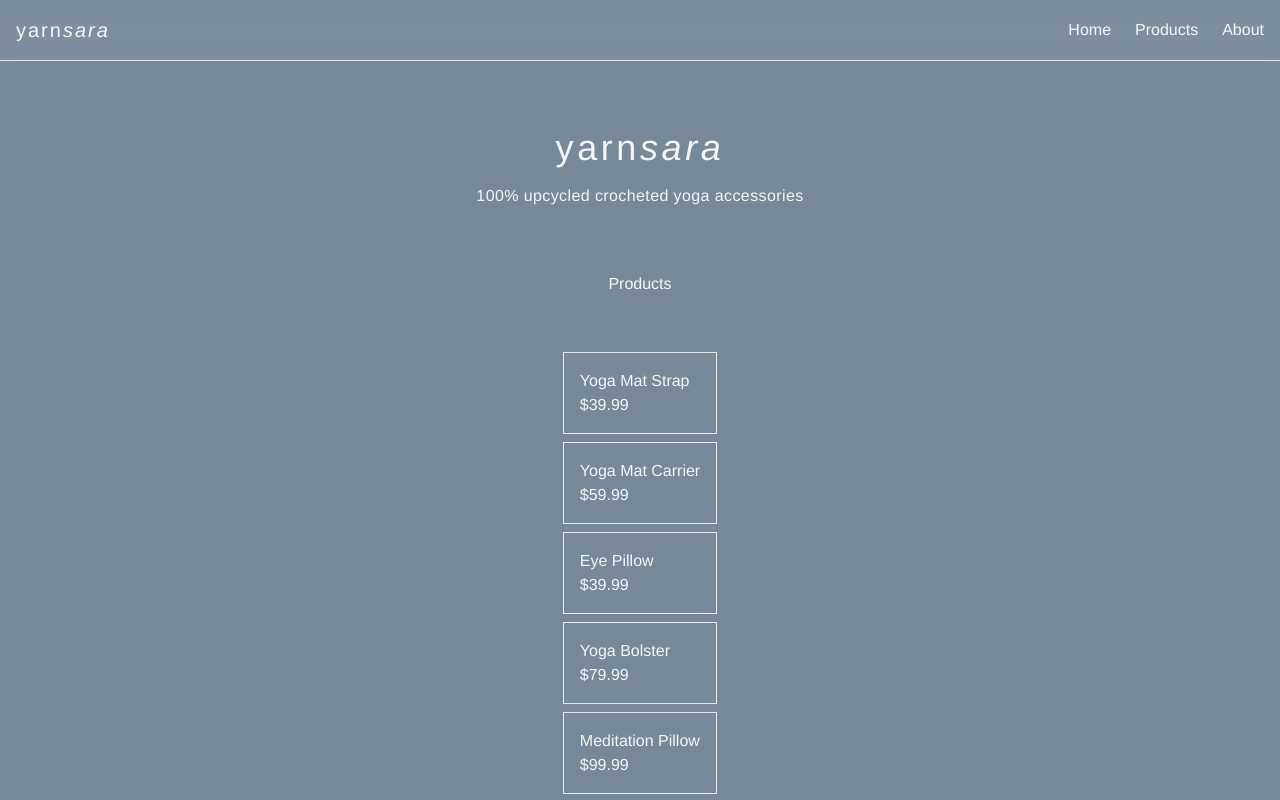
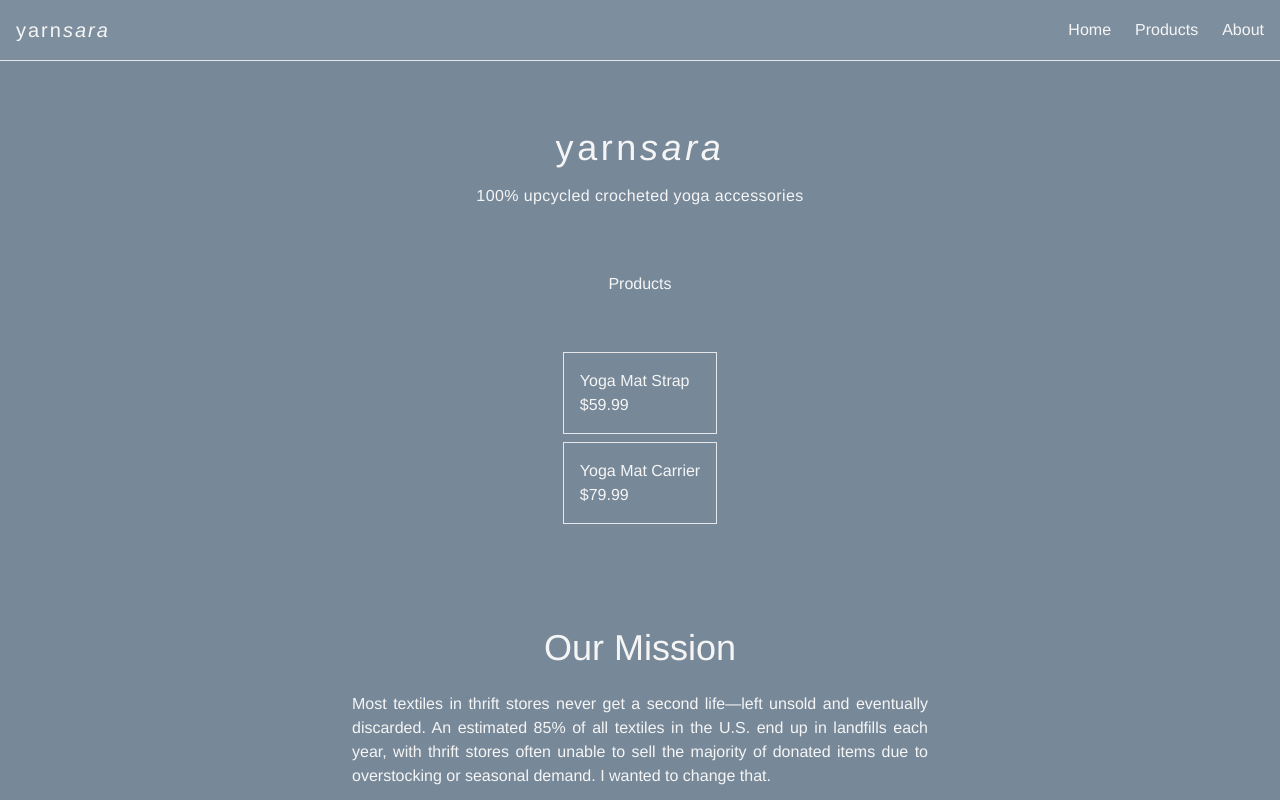
Before and after one commit to samanthacabrera/ecommerce-store, a React (Vite) app in the folder frontend/: page / in a window 1280 px wide. Shown: the top 800 px of the page. Built offline with nearby package versions, Linux system fonts and the light colour scheme.

Commit message:
removed yoga bolster, eye pillow, and med pillow

```diff
--- a/frontend/src/Mission.jsx
+++ b/frontend/src/Mission.jsx
@@ -17,9 +17,6 @@ const Mission = () => {
             <p>
                 'Yarn<span className="italic">sana</span>' reflects the heart of this project. 'Yarn' represents the discarded fibers are given new purpose. 'Sana,' drawn from the idea of reincarnation, speaks to renewal, transformation, and the endless cycle of rebirth.
             </p>
-            <p>
-                Beyond creating eco-friendly yoga accessories, Yarnsana is about giving back. 50% of all proceeds go toward supporting children's yoga programs, making mindfulness and movement more accessible to the next generation.
-            </p>
         </div>
     );
 };
--- a/frontend/src/products.js
+++ b/frontend/src/products.js
@@ -2,37 +2,16 @@ const products = [
   {
     id: 1,
     name: "Yoga Mat Strap",
-    price: 39.99,
+    price: 59.99,
     image: "/strap.webp",
     description: "A durable, hand-crocheted yoga mat strap made from upcycled cotton and synthetic fabric blends sourced from thrift stores in Denver, CO. Designed for a secure fit, it features reinforced stitching and a flexible structure that accommodates most standard and extra-thick yoga mats. The lightweight design allows for easy transport, making it a practical and sustainable alternative to conventional straps."
   },
   {
     id: 2,
     name: "Yoga Mat Carrier",
-    price: 59.99,
+    price: 79.99,
     image: "/carrier.avif",
     description: "A handcrafted yoga mat carrier made from reclaimed textile materials, including cotton, linen, and polyester blends. Each carrier features a breathable, open-weave crochet pattern for ventilation and a reinforced shoulder strap for added support. The upcycled materials ensure that no two carriers are identical, reducing textile waste while offering a functional and eco-friendly carrying solution."
-  },
-  {
-    id: 3,
-    name: "Eye Pillow",
-    price: 39.99,
-    image: "/eye-pillow.webp",
-    description: "A hand-crocheted eye pillow filled with organic flaxseed and dried lavender, encased in upcycled cotton and linen fabrics. The soft, breathable exterior provides gentle pressure to reduce eye strain and enhance relaxation during meditation or savasana. Each pillow is unique due to the repurposed fabric used, supporting a sustainable, zero-waste approach to self-care products."
-  },
-  {
-    id: 4,
-    name: "Yoga Bolster",
-    price: 79.99,
-    image: "/bolster.webp",
-    description: "A firm, supportive yoga bolster handcrafted from upcycled fabric and stuffed with reclaimed cotton and foam blends. Designed to maintain its shape over time, it provides stability for restorative yoga and deep stretching. The breathable, textured fabric cover ensures comfort while promoting sustainability by repurposing textile waste from Denver thrift stores."
-  },
-  {
-    id: 5,
-    name: "Meditation Pillow",
-    price: 99.99,
-    image: "/med-pillow.webp",
-    description: "A structured, hand-crocheted meditation pillow made from repurposed fabric blends, filled with buckwheat hulls for firm yet adaptable support. The upcycled cover is removable and washable, ensuring longevity and hygiene. Each pillow varies in texture and color due to the nature of reclaimed materials, making it a sustainable and practical choice for seated meditation or floor seating."
   }
 ];
 
```
